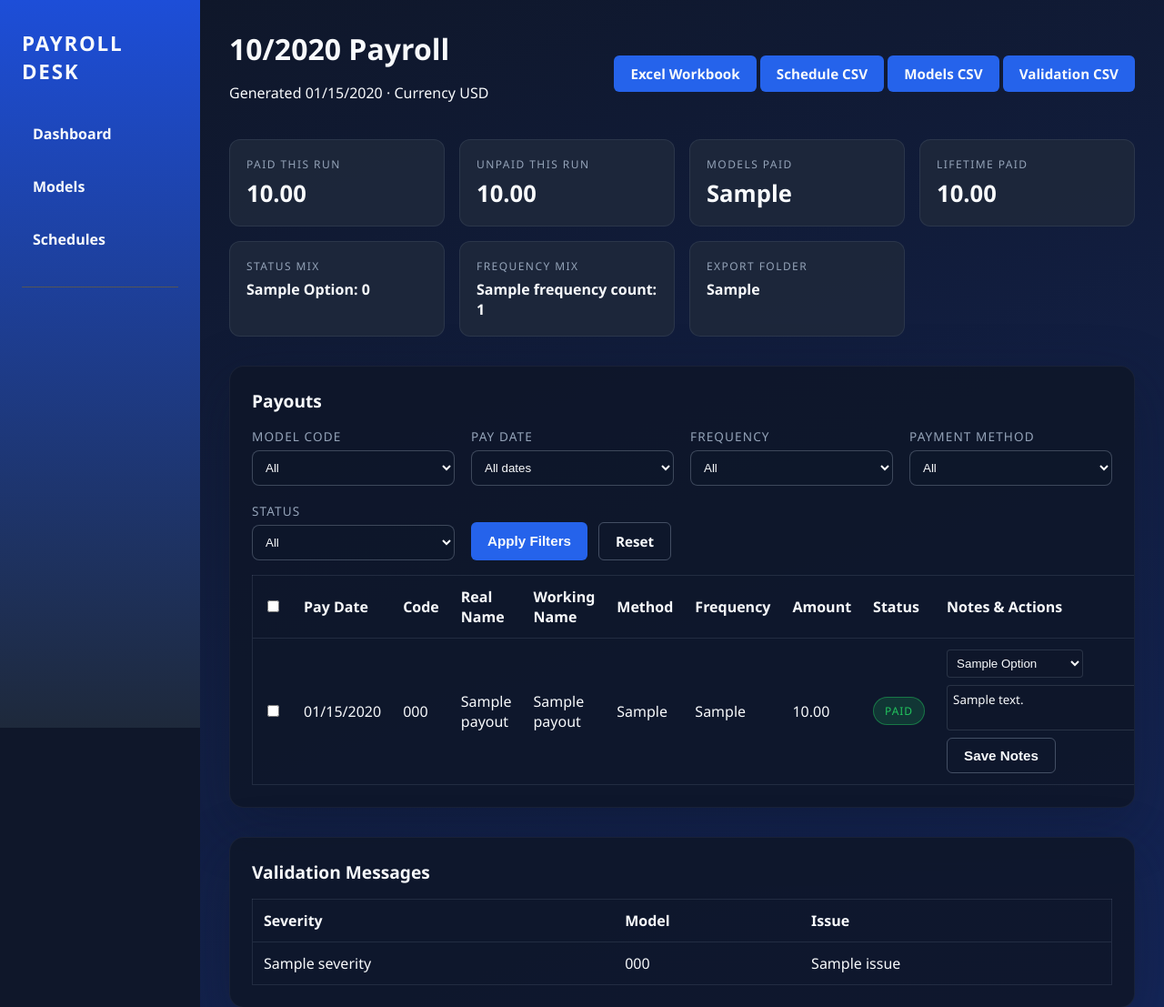
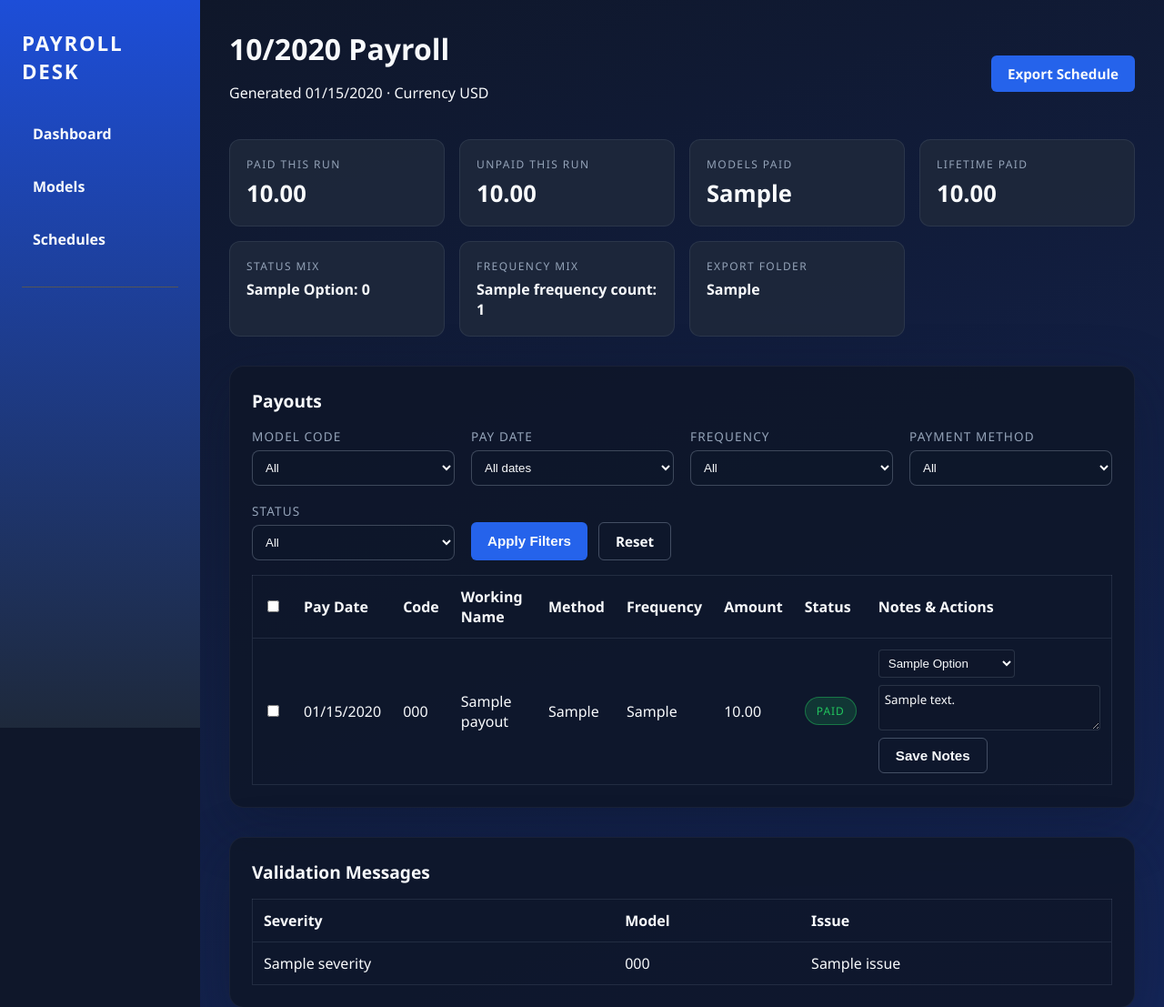
Before and after one commit to Axidify/PayrollSystem, a FastAPI app: template app/templates/schedules/detail.html in a window 1280 px wide. Shown: the top 1107 px of the page at 91% size. Run offline with FastAPI, Linux system fonts and the light colour scheme; the template is opened without the code that fills it: most values are stand-ins (such as "Sample title", 1, 10 or a date in 2020).

Commit message:
feat: remove Real Name column from schedules table and export

```diff
--- a/app/routers/schedules.py
+++ b/app/routers/schedules.py
@@ -283,7 +283,6 @@ def download_export(run_id: int, file_type: str, db: Session = Depends(get_sessi
         writer.writerow([
             "Pay Date",
             "Code",
-            "Real Name",
             "Working Name",
             "Method",
             "Frequency",
@@ -297,7 +296,6 @@ def download_export(run_id: int, file_type: str, db: Session = Depends(get_sessi
             writer.writerow([
                 payout.pay_date.strftime("%m/%d/%Y") if payout.pay_date else "",
                 payout.code or "",
-                payout.real_name or "",
                 payout.working_name or "",
                 payout.payment_method or "",
                 payout.payment_frequency.title() if payout.payment_frequency else "",
--- a/app/templates/schedules/detail.html
+++ b/app/templates/schedules/detail.html
@@ -7,10 +7,7 @@
         <p>Generated {{ run.created_at.strftime('%m/%d/%Y') }} · Currency {{ run.currency }}</p>
     </div>
     <div class="download-links">
-        <a class="button" href="/schedules/{{ run.id }}/download/xlsx">Excel Workbook</a>
-        <a class="button" href="/schedules/{{ run.id }}/download/schedule_csv">Schedule CSV</a>
-        <a class="button" href="/schedules/{{ run.id }}/download/models_csv">Models CSV</a>
-        <a class="button" href="/schedules/{{ run.id }}/download/validation_csv">Validation CSV</a>
+        <a class="button" href="/schedules/{{ run.id }}/download/schedule_csv">Export Schedule</a>
     </div>
 </section>
 
@@ -119,7 +116,6 @@
                 </th>
                 <th>Pay Date</th>
                 <th>Code</th>
-                <th>Real Name</th>
                 <th>Working Name</th>
                 <th>Method</th>
                 <th>Frequency</th>
@@ -136,7 +132,6 @@
                 </td>
                 <td>{{ payout.pay_date.strftime('%m/%d/%Y') }}</td>
                 <td>{{ payout.code }}</td>
-                <td>{{ payout.real_name }}</td>
                 <td>{{ payout.working_name }}</td>
                 <td>{{ payout.payment_method }}</td>
                 <td>{{ payout.payment_frequency|title }}</td>
```
